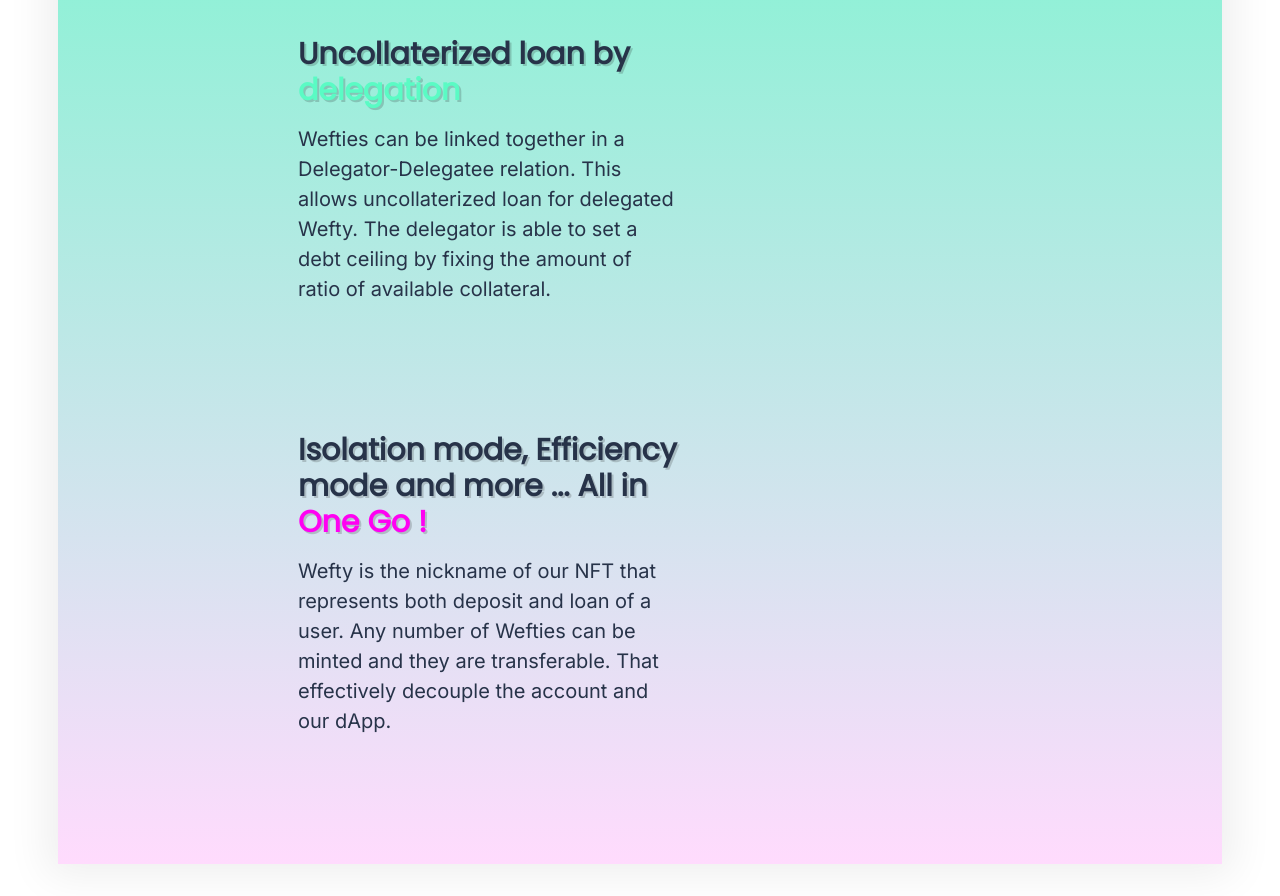
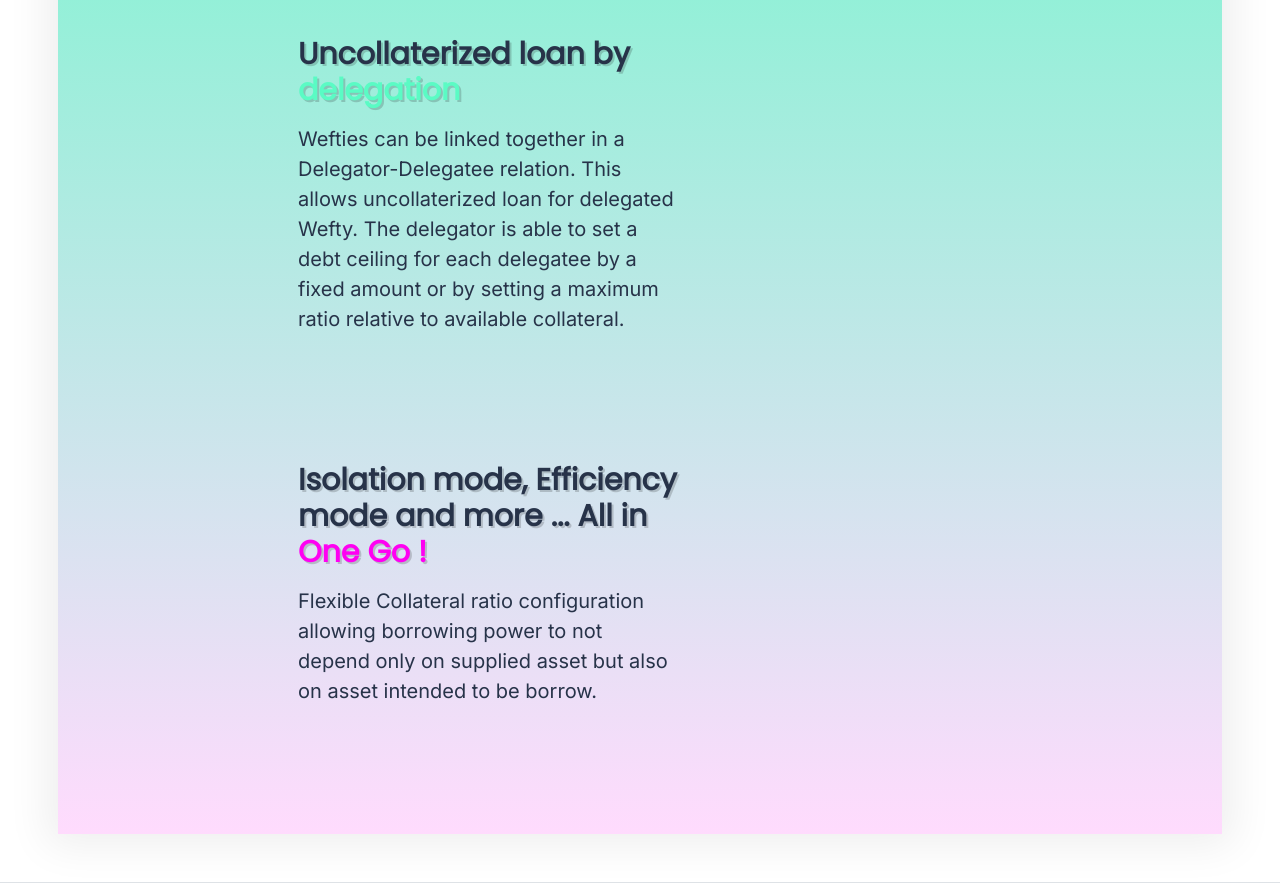
Before and after one commit to WeftFinance/weft_web_site, a website: page public/index.html in a window 1280 px wide. Shown: the part 4040-4936 px from the top of the page. Drawn offline with nearby package versions, Linux system fonts and the light colour scheme; files that its build step writes are made by us from their sources.

Commit message:
Light improvement on some text

```diff
--- a/public/index.html
+++ b/public/index.html
@@ -300,7 +300,8 @@
                             relation.
                             This
                             allows uncollaterized loan for delegated Wefty. The delegator is able to set a debt ceiling
-                            by fixing the amount of ratio of available collateral.
+                            for each delegatee by a fixed amount or by setting a maximum ratio relative to available
+                            collateral.
                         </div>
                     </div>
                 </div>
@@ -309,14 +310,8 @@
                     <div class="col-10 col-md-8 col-lg-7 col-xl-5">
                         <h2 class="w-title-h2 font-family-poppins w-text-shadow mb-3">Isolation mode, Efficiency
                             mode and more ... All in <span class="w-color-pink">One Go !</span></h2>
-                        <div class="flex-wrap description">Wefty is the nickname of our NFT that represents both deposit
-                            and
-                            loan of
-                            a
-                            user. Any number of
-                            Wefties can be minted and they are transferable. That effectively decouple the account and
-                            our
-                            dApp.
+                        <div class="flex-wrap description">Flexible Collateral ratio configuration allowing borrowing
+                            power to not depend only on supplied asset but also on asset intended to be borrow.
                         </div>
                     </div>
                 </div>
```
